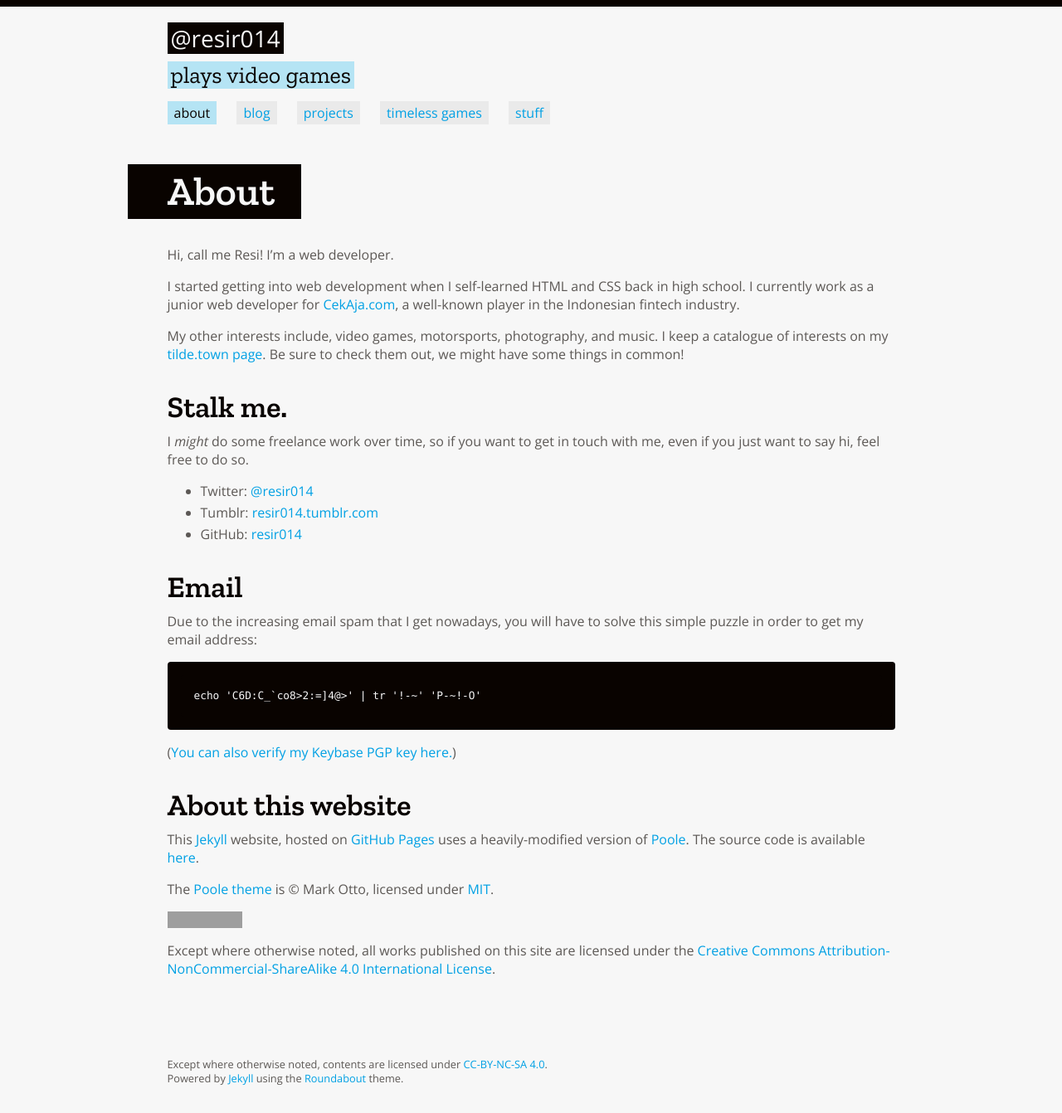
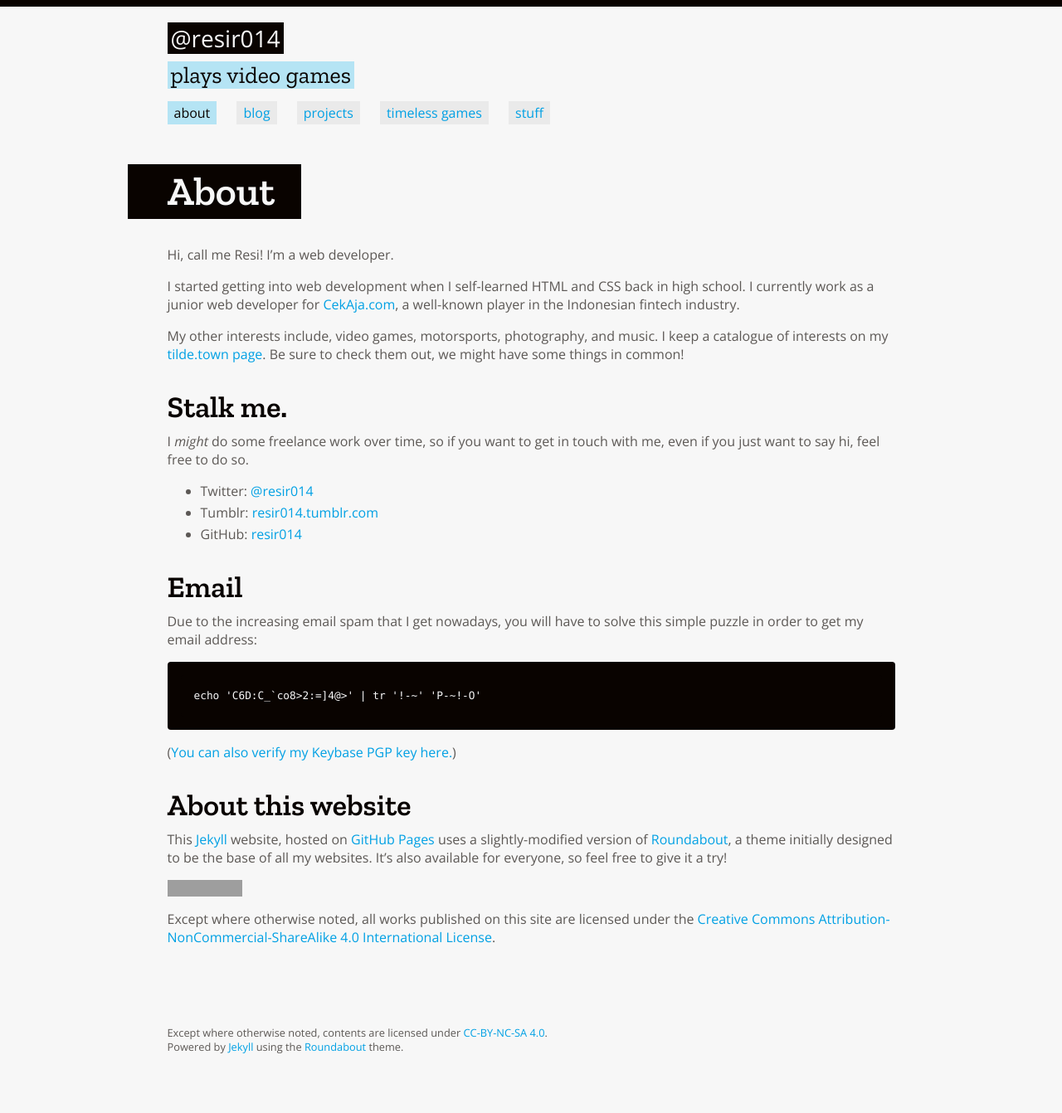
Before and after one commit to resir014/resir014.github.io, a Jekyll site: the page built from about.md, in a window 1280 px wide. Shown: the whole page at 83% size. Built offline with Jekyll 4.4.1, drawn with Linux system fonts in a browser that asks for light colours; comment, search, counter and statistics services are not loaded; after the commit the page ends 1304 px from its top, so only the background shows below that; grey boxes are pictures that could not be loaded.

Commit message:
about page updates

```diff
--- a/about.md
+++ b/about.md
@@ -29,9 +29,7 @@ echo 'C6D:C_`co8>2:=]4@>' | tr '!-~' 'P-~!-O'
 
 ## About this website
 
-This [Jekyll](https://jekyllrb.com/) website, hosted on [GitHub Pages](https://pages.github.com/) uses a heavily-modified version of [Poole](http://getpoole.com/). The source code is available [here](https://github.com/resir014/resir014.github.io).
-
-The [Poole theme](http://getpoole.com/) is &copy; Mark Otto, licensed under [MIT](https://github.com/poole/poole/blob/master/LICENSE.md).
+This [Jekyll](https://jekyllrb.com/) website, hosted on [GitHub Pages](https://pages.github.com/) uses a slightly-modified version of [Roundabout](http://blvd.space/roundabout), a theme initially designed to be the base of all my websites. It's also available for everyone, so feel free to give it a try!
 
 <a rel="license" href="http://creativecommons.org/licenses/by-nc-sa/4.0/">
   <img alt="Creative Commons License" style="border-radius:0" src="https://i.creativecommons.org/l/by-nc-sa/4.0/88x31.png" />
```
